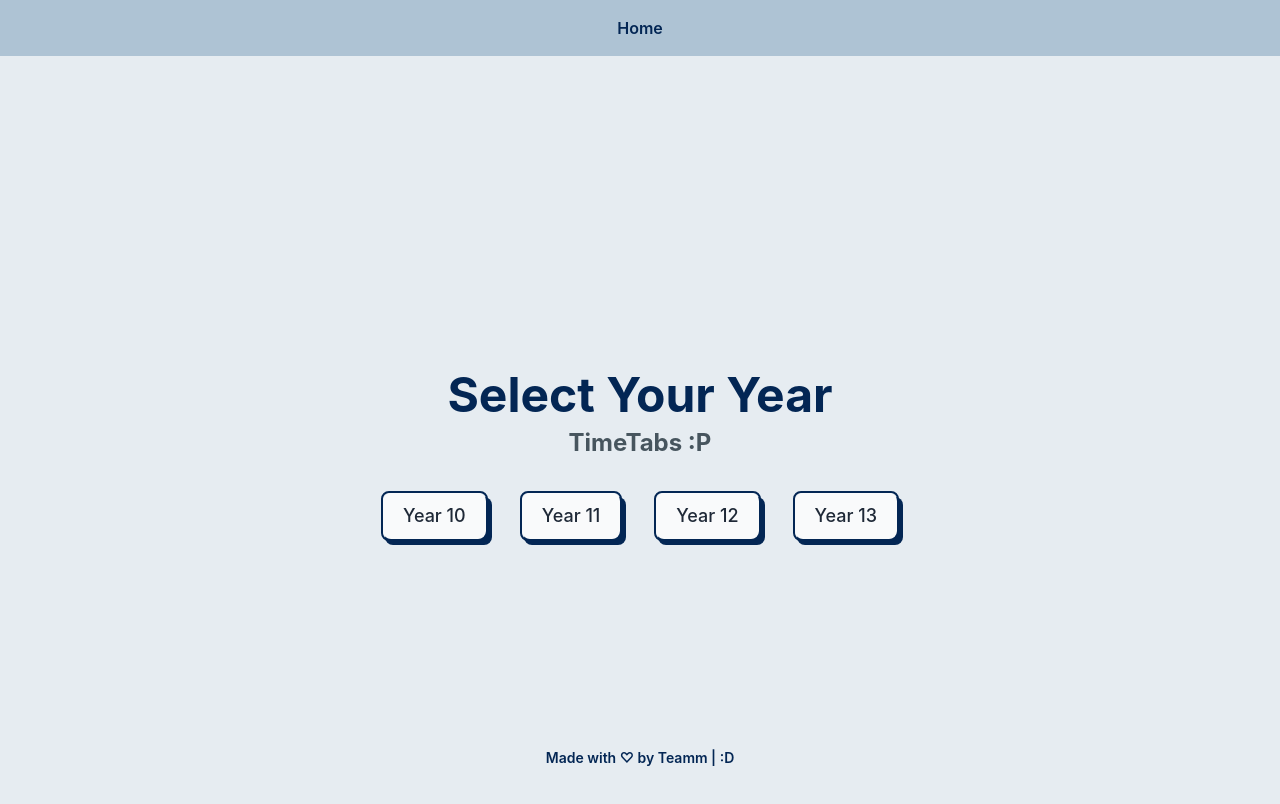
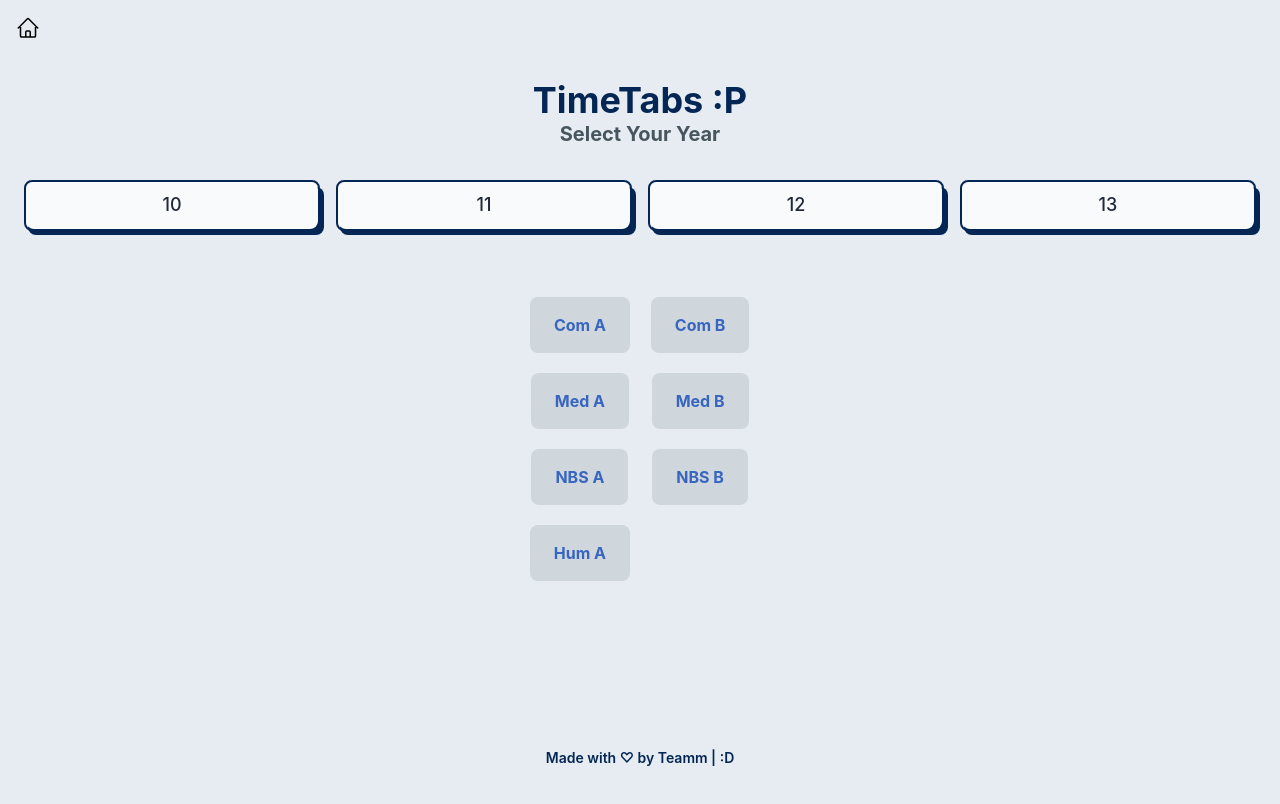
Before and after one commit to teammrr/TimeTabss, a React (Create React App) app: page /years/y13 in a window 1280 px wide. Shown: the top 804 px of the page. Built offline with nearby package versions, Linux system fonts and the light colour scheme.

Commit message:
added dynamic route for each year

```diff
--- a/package.json
+++ b/package.json
@@ -7,6 +7,7 @@
     "@testing-library/react": "^13.4.0",
     "@testing-library/user-event": "^13.5.0",
     "react": "^18.2.0",
+    "react-bubbly-transitions": "^1.0.1",
     "react-dom": "^18.2.0",
     "react-router-dom": "^6.16.0",
     "react-scripts": "5.0.1",
--- a/src/App.css
+++ b/src/App.css
@@ -1,3 +1,3 @@
 nav {
-  background-color: #aec3d4;
+  /* background-color: #aec3d4; */
 }
--- a/src/App.jsx
+++ b/src/App.jsx
@@ -5,23 +5,37 @@ import Year10 from './components/years/Year10';
 import Year11 from './components/years/Year11';
 import Year12 from './components/years/Year12';
 import Year13 from './components/years/Year13';
-import Years from './components/years/Years';
+import YearList from './components/years/YearList';
+// import { BubblyContainer, BubblyLink } from "react-bubbly-transitions";
+
 
 
 function App() {
   return(
       <Router>
-          <nav className='text-md text-[#032654] font-semibold text-center space-x-10 p-4'>
-          <Link to="/"> Home</Link>
+        {/* <BubblyContainer /> */}
+          <nav className='pt-4 pl-4'>
+          <Link to="/years"> <svg  xmlns="http://www.w3.org/2000/svg" fill="none" viewBox="0 0 24 24" strokeWidth={1.5} stroke="currentColor" className="w-6 h-6">
+          <path strokeLinecap="round" strokeLinejoin="round" d="M2.25 12l8.954-8.955c.44-.439 1.152-.439 1.591 0L21.75 12M4.5 9.75v10.125c0 .621.504 1.125 1.125 1.125H9.75v-4.875c0-.621.504-1.125 1.125-1.125h2.25c.621 0 1.125.504 1.125 1.125V21h4.125c.621 0 1.125-.504 1.125-1.125V9.75M8.25 21h8.25" />
+          </svg>
+    </Link>
           {/* <Link to="years">Year 10</Link> */}
       </nav>
       <Routes>
           <Route path='/' element={<HomePage/>} />
-          <Route path='/years' element={<Years/>} >
-              <Route path='y10' element={<Year10/>} />
-              <Route path='y11' element={<Year11/>} />
-              <Route path='y12' element={<Year12/>} />
-              <Route path='y13' element={<Year13/>} />
+          <Route path='/years' element={<YearList/>} >
+              <Route path='y10' element={<Year10/>}>
+                <Route path=':roomId' element={<Year10/>} />
+                </Route>
+              <Route path='y11' element={<Year11/>} >
+                <Route path=':roomId' element={<Year11/>} />
+                </Route>
+              <Route path='y12' element={<Year12/>} >
+                <Route path=':roomId' element={<Year12/>} />
+                </Route>
+              <Route path='y13' element={<Year13/>} >
+                <Route path=':roomId' element={<Year13/>} />
+                </Route>
           </Route>
       </Routes>
       </Router>
--- /dev/null
+++ b/src/components/Year10.jsx
@@ -0,0 +1,44 @@
+import React from 'react';
+import Nav from '../Nav';
+
+import { Link } from 'react-router-dom';
+import { createBrowserRouter, Route } from 'react-router-dom';
+
+function Year10() {
+    let room = [
+        {name: 'Room A',id: 'y10-a'},
+        {name: 'Room B',id: 'y10-b'},
+        {name: 'Room C',id: 'y10-c'},
+        {name: 'Room D',id: 'y10-d'},
+        {name: 'Room E',id: 'y10-e'},
+        {name: 'Room F',id: 'y10-f'},
+    ]
+    return(
+        <>
+        <Nav />
+        <div>
+            <div class="flex flex-col gap-4 items-center mt-48">
+			<div class="flex justify-center w-full rounded-lg overflow-hidden transition duration-300 ease-in-out hover:scale-110 text-lg font-bold mb-5 text-[#2e346b] ">Year 10</div>
+        <div className='grid grid-cols-2 gap-4'>
+        {room.map(room =>(
+            <div>
+            <Link to={room.id} class="text-[#3765bf] font-bold text-justify">
+                <div class="flex justify-center w-full rounded-lg overflow-hidden transition duration-300 ease-in-out hover:scale-110 ">
+                    <div key={room.name} class=" max-w-sm rounded-lg items-stretch bg-[#D0D7DC] backdrop-blur-lg m-0.5 ">
+                        <div class="px-6 py-4 text-justify ">
+                            {room.name}
+                        </div>
+                    </div>
+                </div>
+            </Link>
+            </div>
+        ))}
+        </div>
+	</div>
+        </div>
+        </>
+    )
+
+}
+
+export default Year10
--- a/src/components/years/Year10.jsx
+++ b/src/components/years/Year10.jsx
@@ -1,8 +1,6 @@
 import React from 'react';
-import Nav from '../Nav';
+import { Link } from 'react-router-dom';
 
-import { Link } from 'react-router-dom';
-import { createBrowserRouter, Route } from 'react-router-dom';
 
 function Year10() {
     let room = [
@@ -13,16 +11,16 @@ function Year10() {
         {name: 'Room E',id: 'y10-e'},
         {name: 'Room F',id: 'y10-f'},
     ]
+
     return(
         <>
-        <Nav />
         <div>
-            <div class="flex flex-col gap-4 items-center mt-48">
-			<div class="flex justify-center w-full rounded-lg overflow-hidden transition duration-300 ease-in-out hover:scale-110 text-lg font-bold mb-5 text-[#2e346b] ">Year 10</div>
+            <div class="flex flex-col gap-4 items-center mt-16">
+			{/* <div class="flex justify-center w-full rounded-lg overflow-hidden transition duration-300 ease-in-out hover:scale-110 text-lg font-bold mb-5 text-[#2e346b] ">Year 10</div> */}
                 <div className='grid grid-cols-2 gap-4'>
                 {room.map(room =>(
                     <div>
-            <Link to={`/year/${room.id}`} class="text-[#3765bf] font-bold text-justify">
+                    <Link to={room.id} class="text-[#3765bf] font-bold text-justify">
                         <div class="flex justify-center w-full rounded-lg overflow-hidden transition duration-300 ease-in-out hover:scale-110 ">
                             <div key={room.name} class=" max-w-sm rounded-lg items-stretch bg-[#D0D7DC] backdrop-blur-lg m-0.5 ">
                                 <div class="px-6 py-4 text-justify ">
--- a/src/components/years/Year11.jsx
+++ b/src/components/years/Year11.jsx
@@ -1,7 +1,4 @@
 import React from 'react';
-import Nav from '../Nav';
-
-
 
 function Year11() {
     let room = [
@@ -17,10 +14,10 @@ function Year11() {
 
     return(
         <>
-        <Nav />
+
         <div>
-            <div class="flex flex-col gap-4 items-center mt-48 ">
-			<div class="flex justify-center w-full rounded-lg overflow-hidden transition duration-300 ease-in-out hover:scale-110 text-lg font-bold mb-5 text-[#2e346b] ">Year 11</div>
+            <div class="flex flex-col gap-4 items-center mt-16 ">
+			{/* <div class="flex justify-center w-full rounded-lg overflow-hidden transition duration-300 ease-in-out hover:scale-110 text-lg font-bold mb-5 text-[#2e346b] ">Year 11</div> */}
         <div className='grid grid-cols-2 gap-4'>
         {room.map(room =>(
             <div>
--- a/src/components/years/Year12.jsx
+++ b/src/components/years/Year12.jsx
@@ -1,7 +1,4 @@
 import React from 'react';
-import Nav from '../Nav';
-
-
 
 function Year12() {
     let room = [
@@ -16,10 +13,9 @@ function Year12() {
     ]
     return(
         <>
-        <Nav />
         <div>
-            <div class="flex flex-col gap-4 items-center mt-48 ">
-			<div class="flex justify-center w-full rounded-lg overflow-hidden transition duration-300 ease-in-out hover:scale-110 text-lg font-bold mb-5 text-[#2e346b] ">Year 12</div>
+            <div class="flex flex-col gap-4 items-center mt-16 ">
+			{/* <div class="flex justify-center w-full rounded-lg overflow-hidden transition duration-300 ease-in-out hover:scale-110 text-lg font-bold mb-5 text-[#2e346b] ">Year 12</div> */}
         <div className='grid grid-cols-2 gap-4'>
         {room.map(room =>(
             <div>
--- a/src/components/years/Year13.jsx
+++ b/src/components/years/Year13.jsx
@@ -1,5 +1,4 @@
 import React from 'react';
-import Nav from '../Nav';
 import Footer from '../footer';
 
 function Year13() {
@@ -14,10 +13,9 @@ function Year13() {
     ]
     return(
         <>
-        <Nav />
-        <div className='flex items-center justify-center mt-48'>
+        <div className='flex items-center justify-center mt-16'>
             <div class="flex flex-col gap-4 items-center ">
-			<div class="flex justify-center w-full rounded-lg overflow-hidden transition duration-300 ease-in-out hover:scale-110 text-lg font-bold mb-5 text-[#2e346b] ">Year 13</div>
+			{/* <div class="flex justify-center w-full rounded-lg overflow-hidden transition duration-300 ease-in-out hover:scale-110 text-lg font-bold mb-5 text-[#2e346b] ">Year 13</div> */}
         <div className='grid grid-cols-2 gap-4'>
         {room.map(room =>(
             <div>
@@ -35,7 +33,6 @@ function Year13() {
         </div>
 	</div>
         </div>
-        <Footer />
         </>
     )
 
--- a/src/components/years/YearList.jsx
+++ b/src/components/years/YearList.jsx
@@ -1,46 +1,48 @@
 import React from 'react';
 import Footer from '../footer';
+import { Link, Outlet } from 'react-router-dom';
 
 function YearList(){
     return(
-        <div className='flex items-center justify-center h-screen'>
-        <div class="px-6 py-20 text-center ">
-            <h1 class="mb-2 text-5xl font-bold text-[#032654]">Select Your Year</h1>
-            <h3 class="mb-8 text-2xl font-bold text-[#47555e]">TimeTabs :P</h3>
-            <div className=' sm:grid sm:grid-rows-1 sm:grid-flow-row sm:gap-8 lg:flex lg:flex-row items-center '>
-            <a href="/year10"  class="relative inline-block text-lg group">
+        <div className=''>
+        <div class="px-6 py-10 text-center">
+            <h1 class="m text-4xl font-bold text-[#032654]">TimeTabs :P</h1>
+            <h3 class="mb-8 text-xl font-bold text-[#47555e]">Select Your Year</h3>
+            <div className='grid grid-cols-4 gap-4 '>
+            <Link to="/years/y10"  class="relative inline-block text-lg group ">
                 <span class="relative z-10 block px-5 py-3 overflow-hidden font-medium leading-tight text-gray-800 transition-colors duration-300 ease-out border-2 border-[#032654] rounded-lg ">
                 <span class="absolute inset-0 w-full h-full px-5 py-3 rounded-lg bg-gray-50"></span>
                 <span class="absolute left-0 w-48 h-48 -ml-2 "></span>
-                <span class="relative">Year 10</span>
+                <span class="relative">10</span>
                 </span>
                 <span class="absolute bottom-0 right-0 w-full h-12 -mb-1 -mr-1 transition-all duration-200 ease-linear bg-[#032654] rounded-lg group-hover:mb-0 group-hover:mr-0" data-rounded="rounded-lg"></span>
-            </a>
-            <a href="/year11"  class="relative inline-block text-lg group">
+            </Link>
+            <Link to="/years/y11"  class="relative inline-block text-lg group">
                 <span class="relative z-10 block px-5 py-3 overflow-hidden font-medium leading-tight text-gray-800 transition-colors duration-300 ease-out border-2 border-[#032654] rounded-lg ">
                 <span class="absolute inset-0 w-full h-full px-5 py-3 rounded-lg bg-gray-50"></span>
                 <span class="absolute left-0 w-48 h-48 -ml-2 "></span>
-                <span class="relative">Year 11</span>
+                <span class="relative">11</span>
                 </span>
                 <span class="absolute bottom-0 right-0 w-full h-12 -mb-1 -mr-1 transition-all duration-200 ease-linear bg-[#032654] rounded-lg group-hover:mb-0 group-hover:mr-0" data-rounded="rounded-lg"></span>
-            </a>
-            <a href="/year12"  class="relative inline-block text-lg group">
+            </Link>
+            <Link to="/years/y12"  class="relative inline-block text-lg group">
                 <span class="relative z-10 block px-5 py-3 overflow-hidden font-medium leading-tight text-gray-800 transition-colors duration-300 ease-out border-2 border-[#032654] rounded-lg ">
                 <span class="absolute inset-0 w-full h-full px-5 py-3 rounded-lg bg-gray-50"></span>
                 <span class="absolute left-0 w-48 h-48 -ml-2 "></span>
-                <span class="relative">Year 12</span>
+                <span class="relative">12</span>
                 </span>
                 <span class="absolute bottom-0 right-0 w-full h-12 -mb-1 -mr-1 transition-all duration-200 ease-linear bg-[#032654] rounded-lg group-hover:mb-0 group-hover:mr-0" data-rounded="rounded-lg"></span>
-            </a>
-            <a href="/year13"  class="relative inline-block text-lg group">
+            </Link>
+            <Link to="/years/y13"  class="relative inline-block text-lg group">
                 <span class="relative z-10 block px-5 py-3 overflow-hidden font-medium leading-tight text-gray-800 transition-colors duration-300 ease-out border-2 border-[#032654] rounded-lg ">
                 <span class="absolute inset-0 w-full h-full px-5 py-3 rounded-lg bg-gray-50"></span>
                 <span class="absolute left-0 w-48 h-48 -ml-2 "></span>
-                <span class="relative">Year 13</span>
+                <span class="relative">13</span>
                 </span>
                 <span class="absolute bottom-0 right-0 w-full h-12 -mb-1 -mr-1 transition-all duration-200 ease-linear bg-[#032654] rounded-lg group-hover:mb-0 group-hover:mr-0" data-rounded="rounded-lg"></span>
-            </a>
+            </Link>
             </div>
+            <Outlet />
         </div>
         <Footer />
     </div>
```
Also changed, not shown: 1 other file (tests, documents, lock files or other folders). Lines whose indentation alone changed are shown as unchanged.
